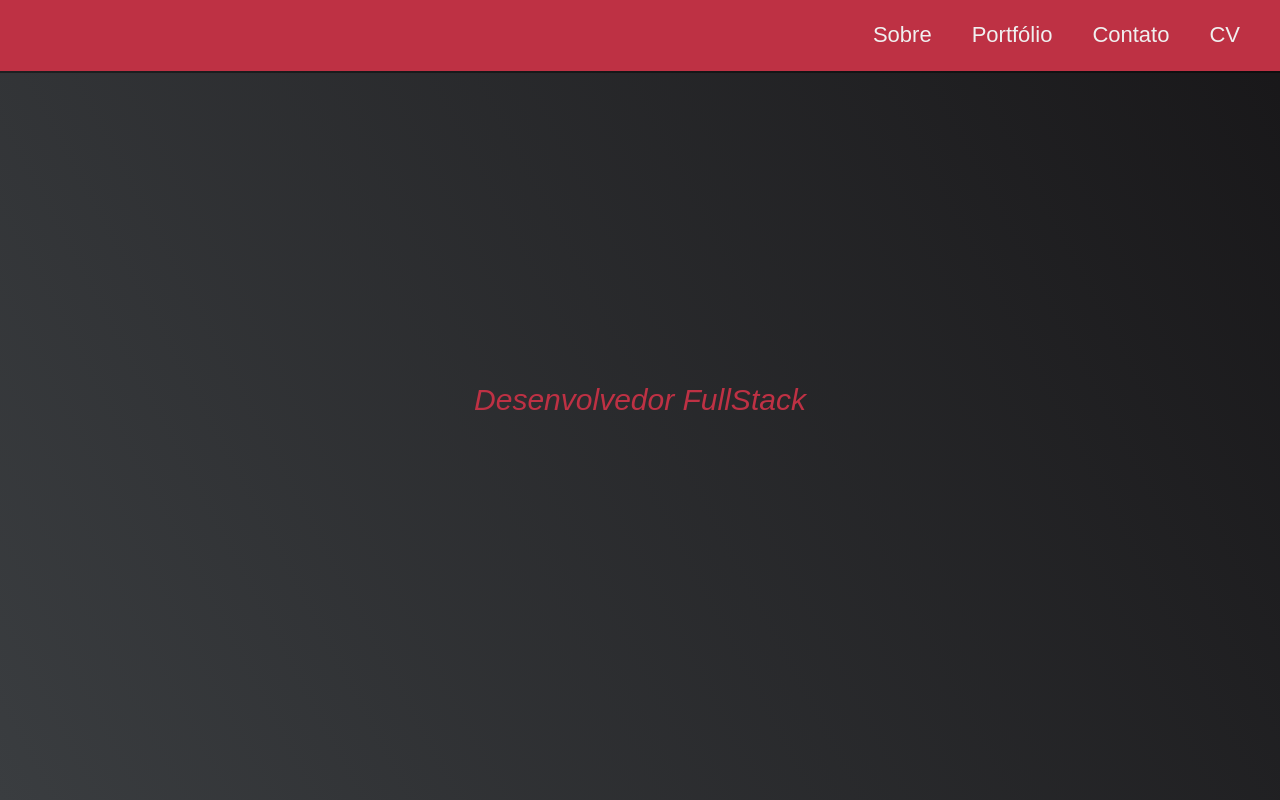
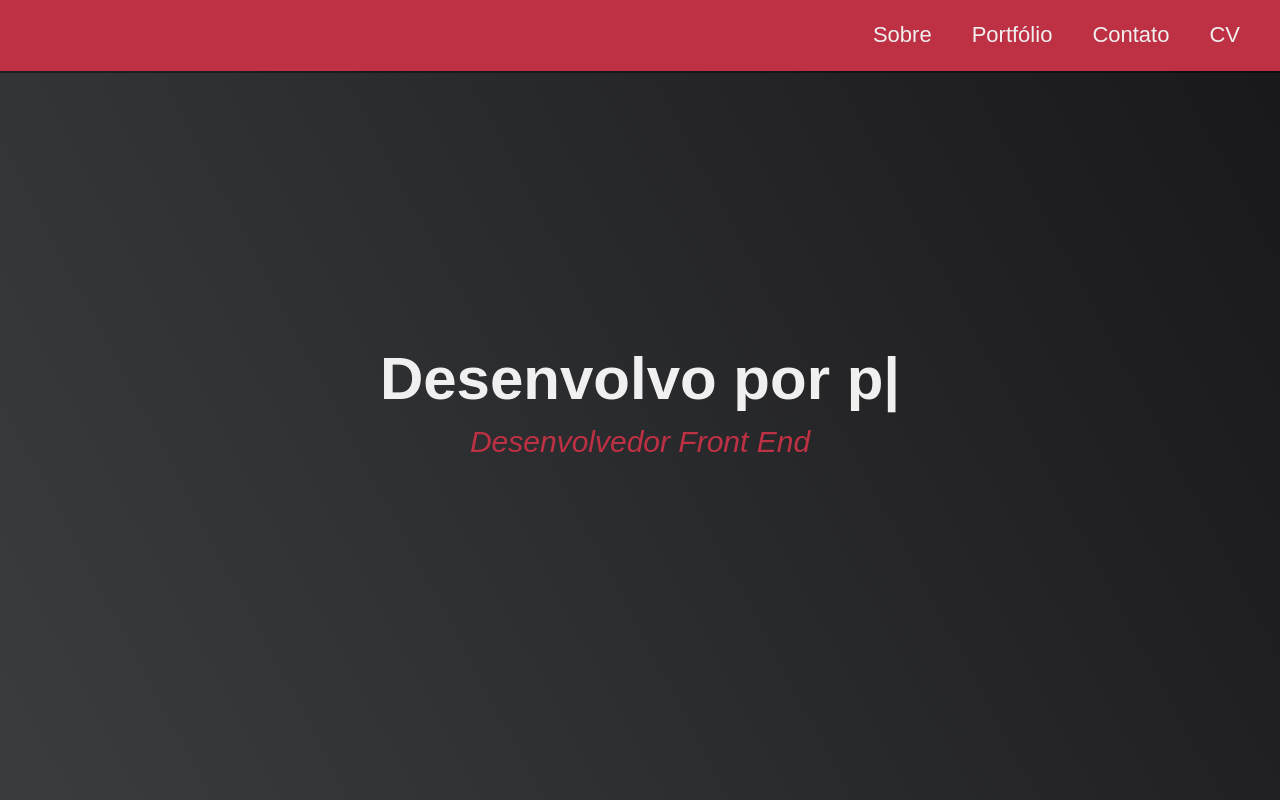
Before and after one commit to viniciusbernardo22/PersonalPage_Angular, an Angular app: page / in a window 1280 px wide. Shown: the top 800 px of the page. Built offline with nearby package versions, Linux system fonts and the light colour scheme.

Commit message:
Typing functionality added

```diff
--- a/package.json
+++ b/package.json
@@ -20,6 +20,7 @@
     "@angular/router": "^15.2.0",
     "rxjs": "~7.8.0",
     "tslib": "^2.3.0",
+    "typed.js": "^2.0.16",
     "zone.js": "~0.12.0"
   },
   "devDependencies": {
--- a/src/app/pages/header/header.config.ts
+++ b/src/app/pages/header/header.config.ts
@@ -15,6 +15,6 @@ export const headerOptions: HeaderOptions[] = [
   },
   {
     title: 'CV',
-    href: '',
+    href: 'https://drive.google.com/file/d/1X_Zia_CN8N2dxWKMW2Y6lgfZUHhFEHVD/view?usp=sharing',
   },
 ];
--- a/src/app/pages/typer/typer.component.html
+++ b/src/app/pages/typer/typer.component.html
@@ -1,13 +1,8 @@
 <section id="welcome-section" class="welcome-section">
   <h1>
-    <a
-      href=""
-      class="typewrite"
-      data-period="2000"
-      data-type='["Olá, meu nome é Vinicius.", "Desenvolvo por paixão.", "Me dê um problema, te dou uma solução."]'
-    >
+    <a class="typewrite">
       <span class="wrap"></span>
     </a>
   </h1>
-  <p>Desenvolvedor FullStack</p>
+  <p>Desenvolvedor Front End</p>
 </section>
--- a/src/app/pages/typer/typer.component.ts
+++ b/src/app/pages/typer/typer.component.ts
@@ -1,8 +1,26 @@
-import { Component } from '@angular/core';
+import { Component, OnInit } from '@angular/core';
+import Typed from 'typed.js';
 
 @Component({
   selector: 'typer',
   templateUrl: './typer.component.html',
   styleUrls: ['./typer.component.css'],
 })
-export class TyperComponent {}
+export class TyperComponent implements OnInit {
+  ngOnInit(): void {
+    const options = {
+      strings: [
+        'Olá, meu nome é Vinicius.',
+        'Desenvolvo por paixão.',
+        'Me dê um problema, te dou uma solução.',
+      ],
+      typeSpeed: 50,
+      backSpeed: 50,
+      showCursor: true,
+      cursorChar: '|',
+      loop: true,
+    };
+
+    const typed = new Typed('.typewrite', options);
+  }
+}
```
Also changed, not shown: 1 other file (tests, documents, lock files or other folders).
